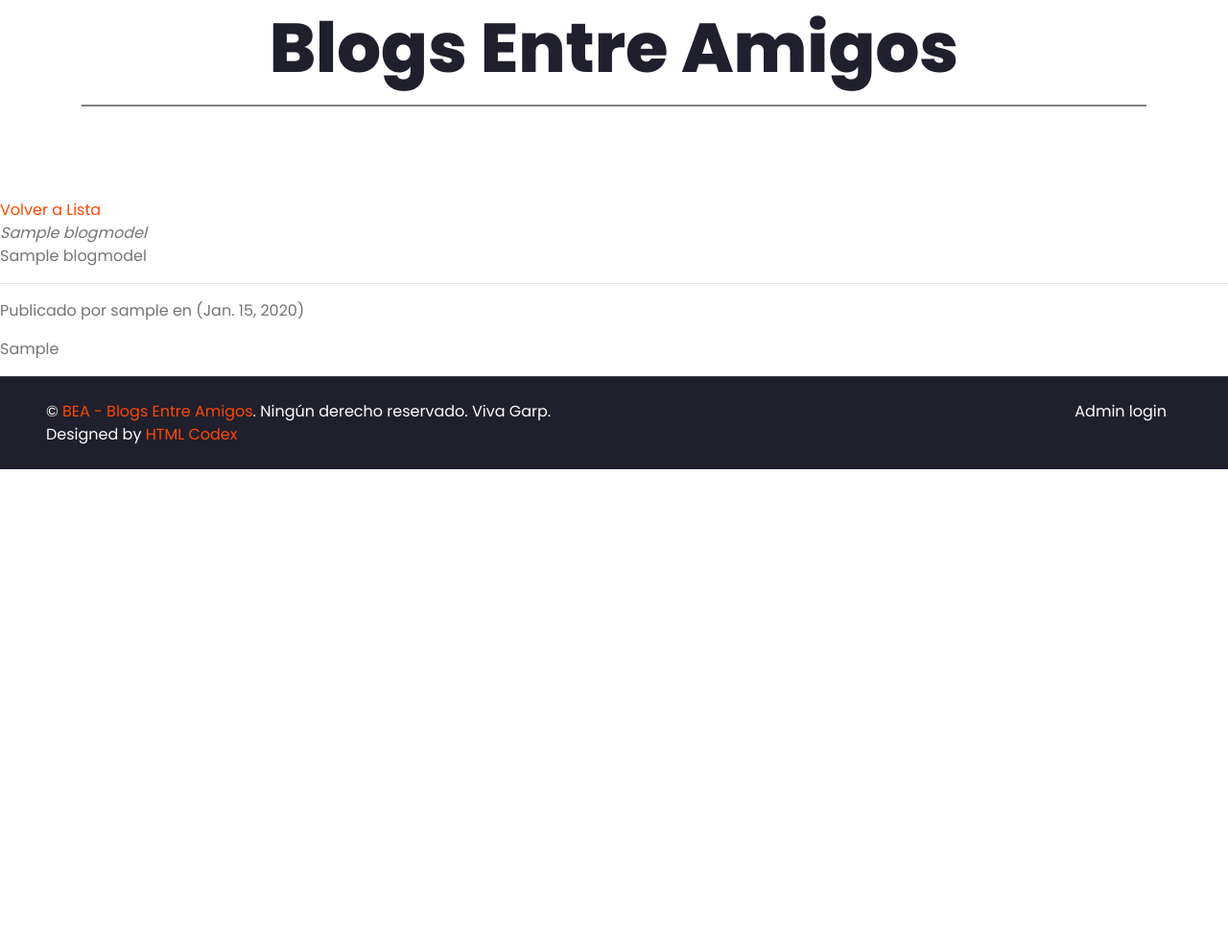
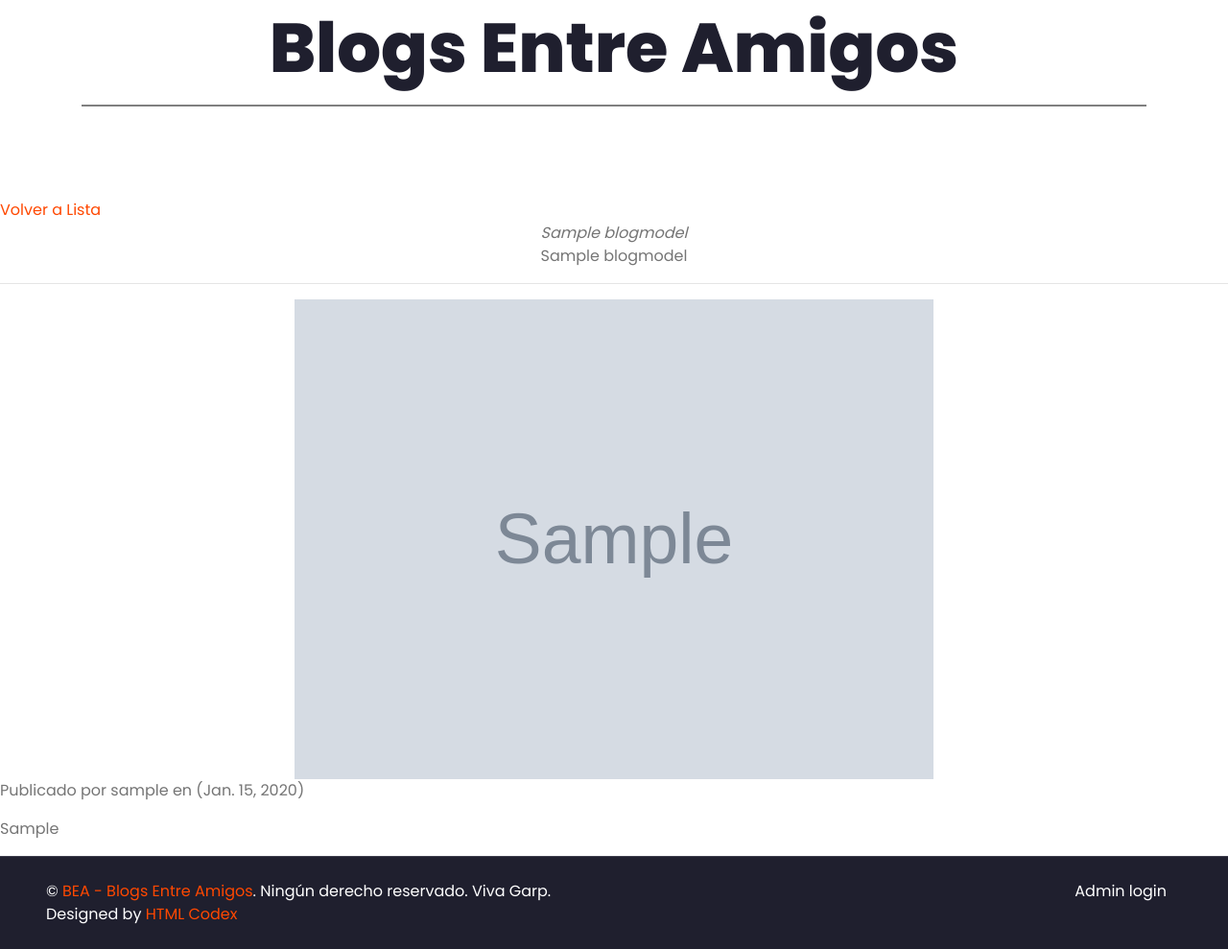
Before and after one commit to JLicandro/PFinalVL, a Django app: page /blog/detalle/1/ in a window 1280 px wide. Shown: the part 237-1226 px from the top of the page at 96% size. Before the commit the page ends 726 px from the top, so only its background shows below. Run offline with Django 4.2, Linux system fonts and the light colour scheme; tables that the repository leaves empty hold one stand-in row (values such as "Sample post"); grey boxes marked "Sample" are stand-in pictures; some libraries are stand-ins or nearby versions.

Commit message:
Imágenes se ven en details, centrado de título, subtítulo e imágenes

```diff
--- a/BlogApp/templates/BlogApp/blog_detail.html
+++ b/BlogApp/templates/BlogApp/blog_detail.html
@@ -3,14 +3,19 @@
 {% block contenidoQueCambia %}
 <a href="{% url 'blog_list' %}">Volver a Lista</a>
 <div>
+  <div align="center">
     <span style="font-size: 30;"><i>{{object.titulo}}</i></span>
     <br>
     <span style="font-size:24;">{{object.subtitulo}}</span>
     <hr>
+    <img src = "{{ object.imagen.url }}" height="500">
+  </div>
 {% if user.is_authenticated %}
     {% if user == object.autor %}
+    <div align="center">
       <a href="{% url 'blog_delete' object.id %}" style="font-size: 10px;">Borrar</a> |
       <a href="{% url 'blog_update' object.id %}" style="font-size: 10px;">Actualizar</a>
+    </div>
     {% endif %}
 {% endif %}
 <p>Publicado por {{object.autor}} en ({{object.creacion}})</p>
```
Also changed, not shown: media/imagenes/IMG_20191018_083606.jpg (added).
